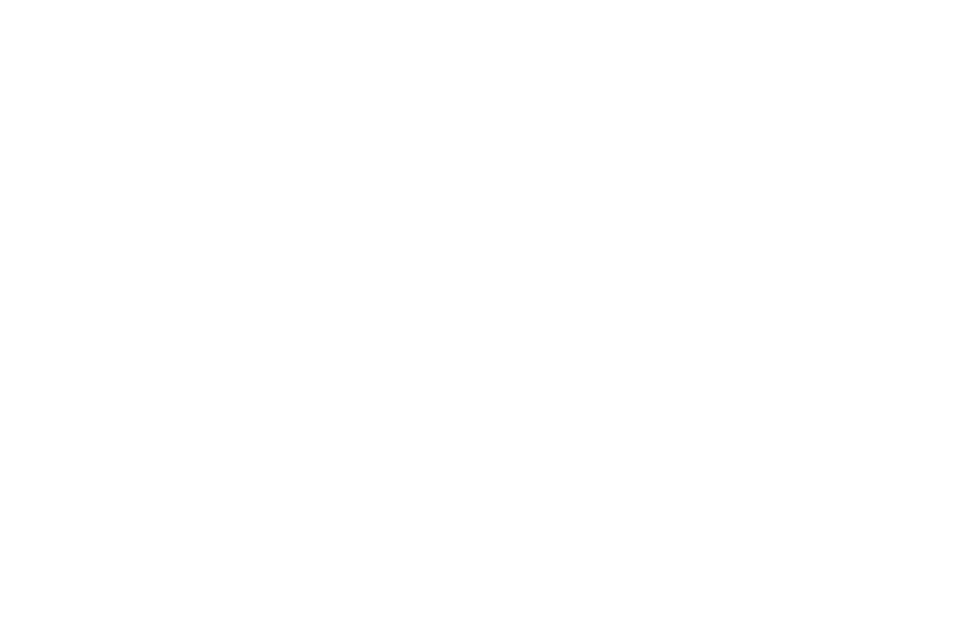
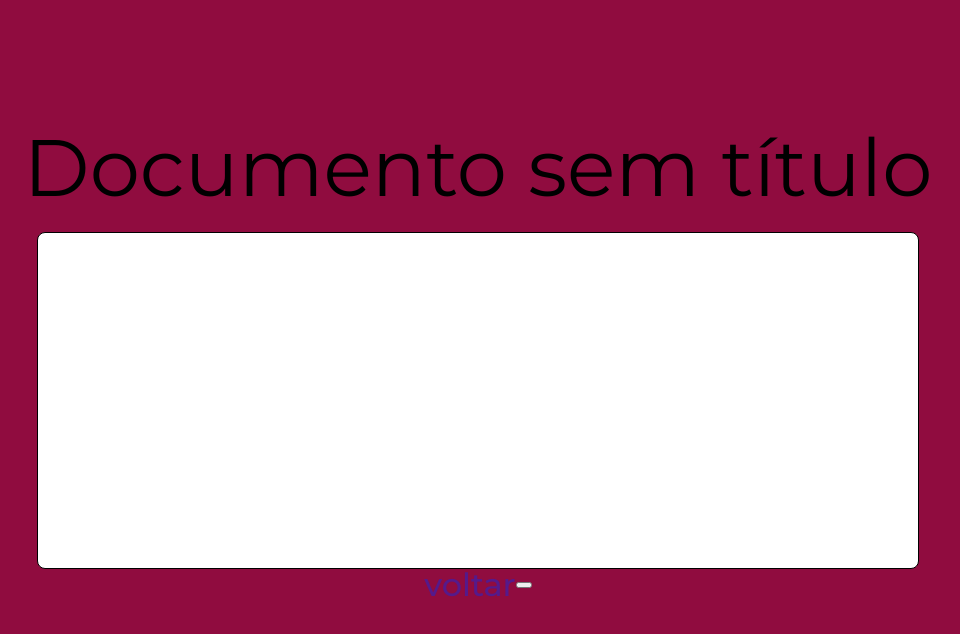
Before and after one commit to thaleseqb/WebSocketsProject, a plain HTML site: page document.html in a window 1280 px wide. Shown: the whole page, without its empty margins (162-1122 px from the left). Drawn offline with nearby package versions, Linux system fonts and the light colour scheme.

Commit message:
building the second html page

```diff
--- a/document.html
+++ b/document.html
@@ -6,10 +6,25 @@
     <meta name="viewport" content="width=device-width, initial-scale=1.0">
     <link rel="stylesheet" href="https://cdnjs.cloudflare.com/ajax/libs/meyer-reset/2.0/reset.min.css" integrity="sha512-NmLkDIU1C/C88wi324HBc+S2kLhi08PN5GDeUVVVC/BVt/9Izdsc9SVeVfA1UZbY3sHUlDSyRXhCzHfr6hmPPw==" crossorigin="anonymous" referrerpolicy="no-referrer" />
     <link rel="alternate" href="./index.html">
+    <link rel="stylesheet" href="./styles/style.css">
     <title>Chat</title>
 
 </head>
 <body>
+    <main class="block">
+        <div class="block__container">
+            <h2 class="block__container__title">Documento sem título</h2>
+
+            <input type="text" class="content-chat">
+
+            <div class="anchor__container">
+                <a href="" class="back-anchor">voltar</a>
+
+                <button class="delete-content"></button>
+            </div>
+
+        </div>
+    </main>
 
 </body>
 </html>
--- a/styles/style.css
+++ b/styles/style.css
@@ -22,7 +22,7 @@
 }
 
 .block__container__title {
-    width: 60%;
+    font-size: 5rem;
 }
 
 .block__container {
@@ -56,6 +56,8 @@
 .block__container__formBtn {
     display: flex;
     margin-top: 4rem;
+    justify-content: space-between;
+    align-items: center;
 }
 
 .input {
@@ -79,3 +81,23 @@
     font-family: var(--main-font);
     font-weight: 500;
 }
+
+.content-chat {
+    margin-top: 1.5rem;
+    padding: 10rem;
+    width: 35rem;
+    border: 0.1rem solid var(--black-def);
+    border-radius: 0.5rem;
+}
+
+.anchor__container {
+    display: flex;
+    justify-content: space-between;
+    align-items: center;
+}
+
+.back-anchor {
+    font-weight: 500;
+    text-decoration: none;
+    font-size: 2rem;
+}
```
Also changed, not shown: index.html (+3 -3 lines).
